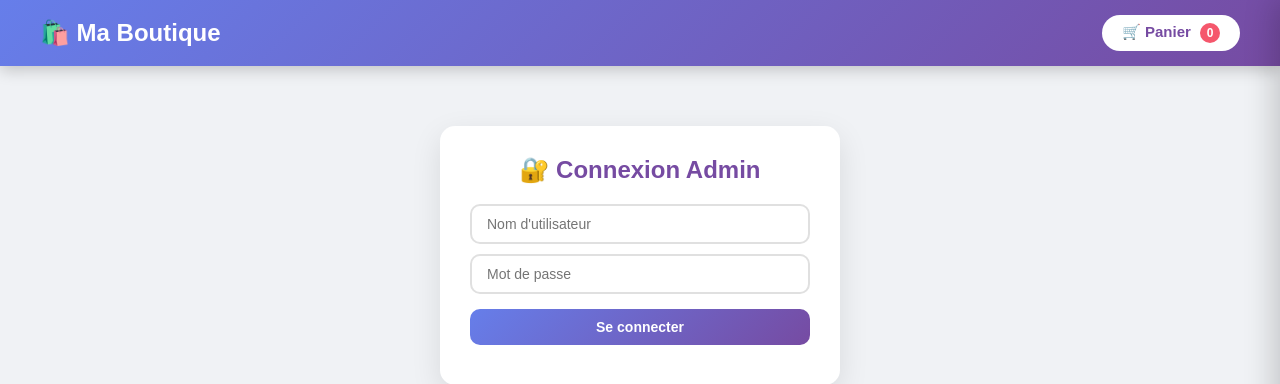
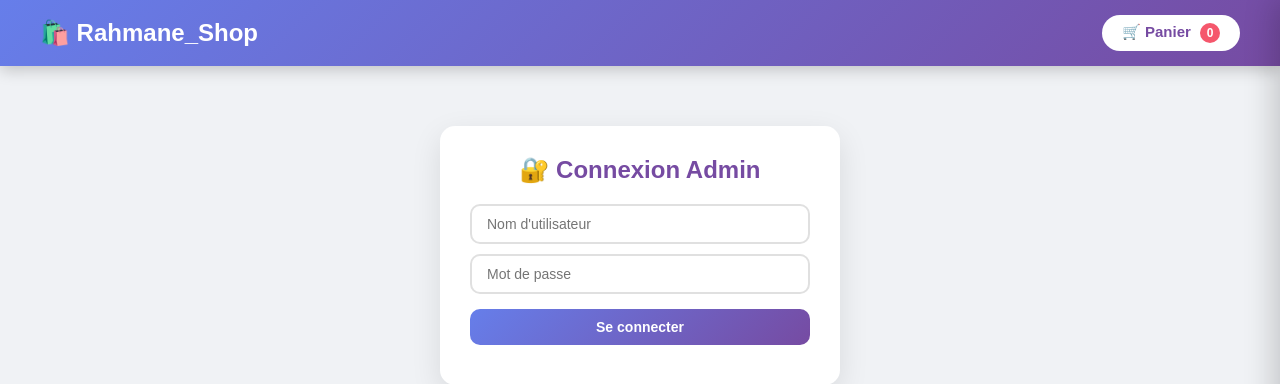
Before and after one commit to Rahmane21/Boutique, a Flask app: page / in a window 1280 px wide. Shown: the top 384 px of the page. Run offline with Flask 3, Linux system fonts and the light colour scheme; data that the repository does not hold is empty; some libraries are stand-ins or nearby versions.

Commit message:
renommage boutique

```diff
--- a/templates/index.html
+++ b/templates/index.html
@@ -1,7 +1,7 @@
 <!DOCTYPE html>
 <html>
 <head>
-    <title>Ma Boutique</title>
+    <title>Rahmane_Shop</title>
     <style>
         * { margin: 0; padding: 0; box-sizing: border-box; }
         body { font-family: Arial, sans-serif; background: #f0f2f5; }
@@ -62,7 +62,7 @@
 </head>
 <body>
     <nav>
-        <h1>🛍️ Ma Boutique</h1>
+        <h1>🛍️ Rahmane_Shop</h1>
         <div class="nav-btns">
             <button class="panier-nav" id="btn-commandes" style="display:none" onclick="toggleCommandes()">📋 Commandes</button>
             <button class="panier-nav" onclick="togglePanier()">🛒 Panier <span class="badge" id="badge">0</span></button>
```
